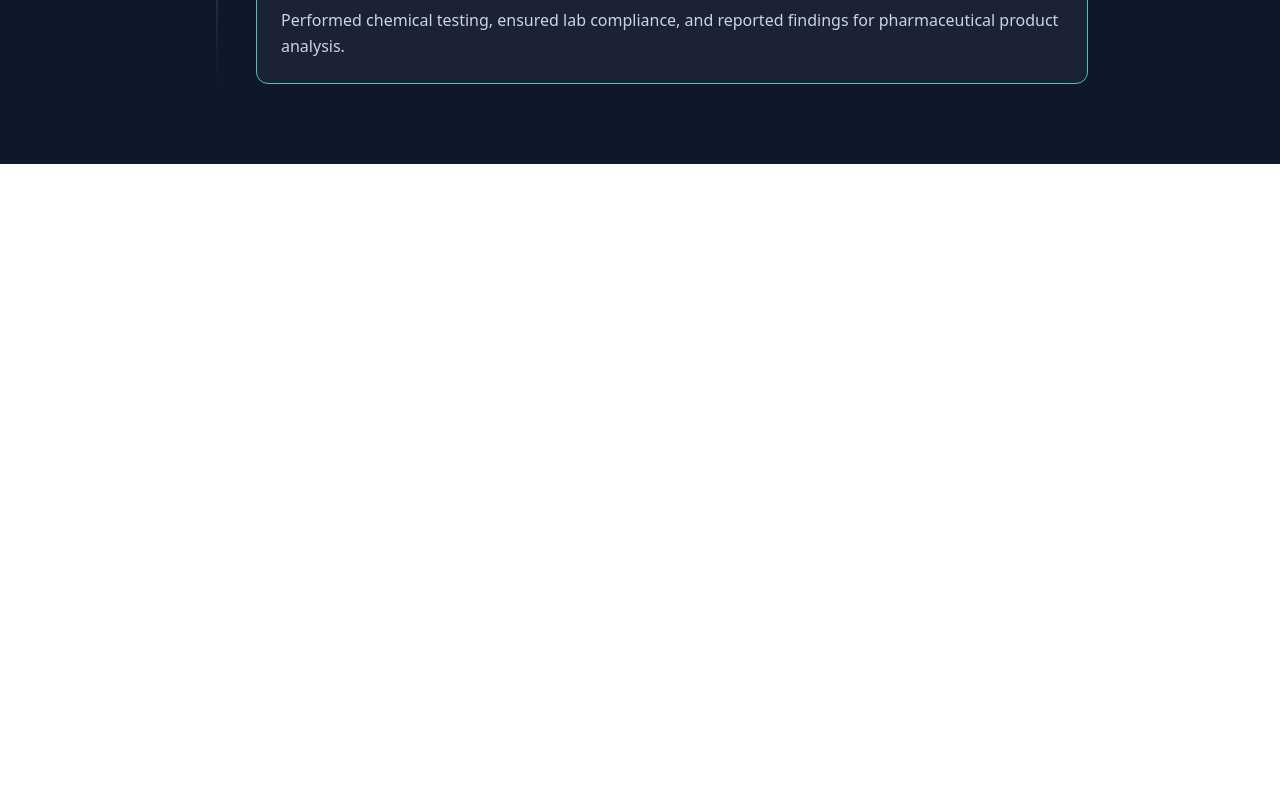
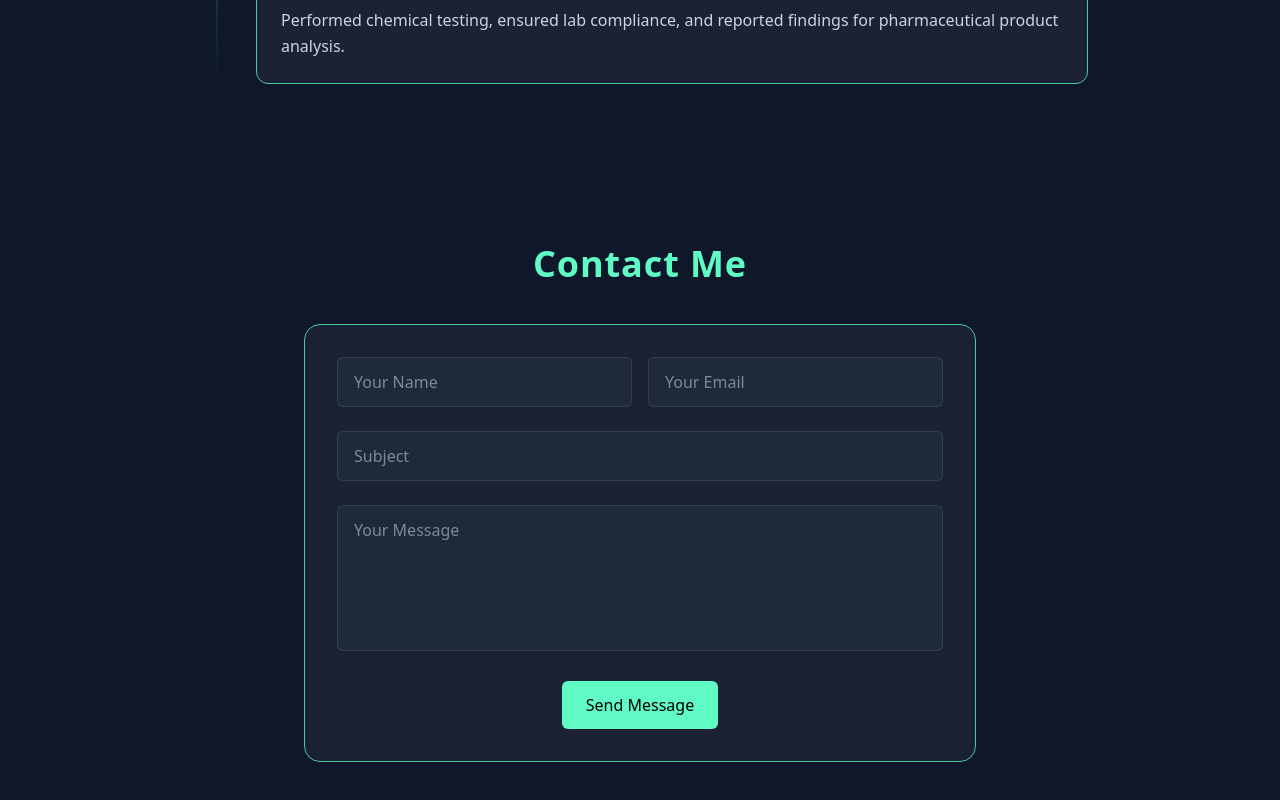
Before and after one commit to Muthu-amu/portfolio, a React (Vite) app: page / in a window 1280 px wide. Shown: the part 3236-4036 px from the top of the page. Before the commit the page ends 3400 px from the top, so only its background shows below. Built offline with nearby package versions, Linux system fonts and the light colour scheme.

Commit message:
ContactMe.jsx completed

```diff
--- /dev/null
+++ b/src/components/ContactMe.jsx
@@ -0,0 +1,88 @@
+import { useState } from 'react';
+import { motion } from 'framer-motion';
+
+const ContactMe = () => {
+  const [formData, setFormData] = useState({
+    name: '',
+    email: '',
+    subject: '',
+    message: '',
+  });
+
+  const handleChange = (e) => {
+    setFormData((prev) => ({ ...prev, [e.target.name]: e.target.value }));
+  };
+
+  const handleSubmit = (e) => {
+    e.preventDefault();
+    alert('Form submission is currently disabled.\nFeel free to contact me via LinkedIn or email!');
+  };
+
+  return (
+    <section className="w-full bg-[#0f172a] text-slate-200 py-20 px-4">
+      <div className="max-w-2xl mx-auto text-center">
+        <h2 className="text-4xl font-bold text-[#60fbc4] tracking-wide mb-10">
+          Contact Me
+        </h2>
+
+        <motion.form
+          initial={{ opacity: 0, y: 20 }}
+          whileInView={{ opacity: 1, y: 0 }}
+          transition={{ duration: 0.6 }}
+          onSubmit={handleSubmit}
+          className="bg-white/5 border border-[#4CC89D] backdrop-blur p-8 rounded-2xl shadow hover:shadow-[0_0_20px_#4CC89D] transition-all space-y-6"
+        >
+          <div className="flex flex-col sm:flex-row gap-4">
+            <input
+              type="text"
+              name="name"
+              placeholder="Your Name"
+              required
+              value={formData.name}
+              onChange={handleChange}
+              className="flex-1 px-4 py-3 bg-[#1e293b] text-slate-200 border border-white/10 rounded-md focus:outline-none focus:border-[#60fbc4]"
+            />
+            <input
+              type="email"
+              name="email"
+              placeholder="Your Email"
+              required
+              value={formData.email}
+              onChange={handleChange}
+              className="flex-1 px-4 py-3 bg-[#1e293b] text-slate-200 border border-white/10 rounded-md focus:outline-none focus:border-[#60fbc4]"
+            />
+          </div>
+
+          <input
+            type="text"
+            name="subject"
+            placeholder="Subject"
+            required
+            value={formData.subject}
+            onChange={handleChange}
+            className="w-full px-4 py-3 bg-[#1e293b] text-slate-200 border border-white/10 rounded-md focus:outline-none focus:border-[#60fbc4]"
+          />
+
+          <textarea
+            name="message"
+            placeholder="Your Message"
+            rows="5"
+            required
+            value={formData.message}
+            onChange={handleChange}
+            className="w-full px-4 py-3 bg-[#1e293b] text-slate-200 border border-white/10 rounded-md focus:outline-none focus:border-[#60fbc4] resize-none"
+          />
+
+          <button
+            type="submit"
+            className="bg-[#60fbc4] text-black font-medium px-6 py-3 rounded-md hover:bg-[#7ae3ff] transition"
+          >
+            Send Message
+          </button>
+        </motion.form>
+      </div>
+    </section>
+  );
+};
+
+export default ContactMe;
--- a/src/pages/Home.jsx
+++ b/src/pages/Home.jsx
@@ -1,4 +1,5 @@
 import About from "../components/About";
+import ContactMe from "../components/ContactMe";
 import Experience from "../components/Experience";
 import Navbar from "../components/layout/Navbar";
 import Projects from "../components/Projects";
@@ -15,6 +16,7 @@ const Home = () => {
             <Visionary />
             <Projects />
             <Experience />
+            <ContactMe />
         </>
     );
 };
```
